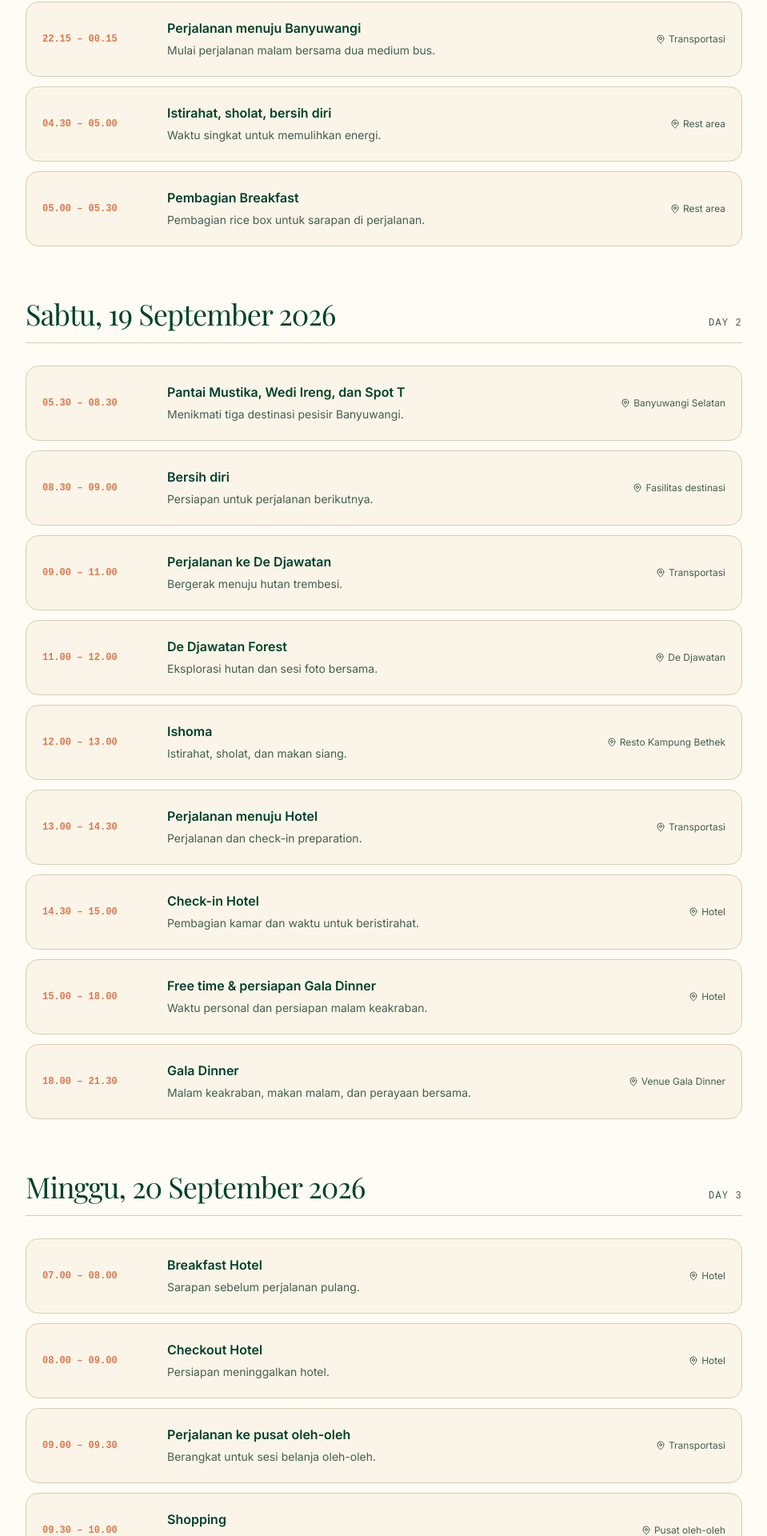
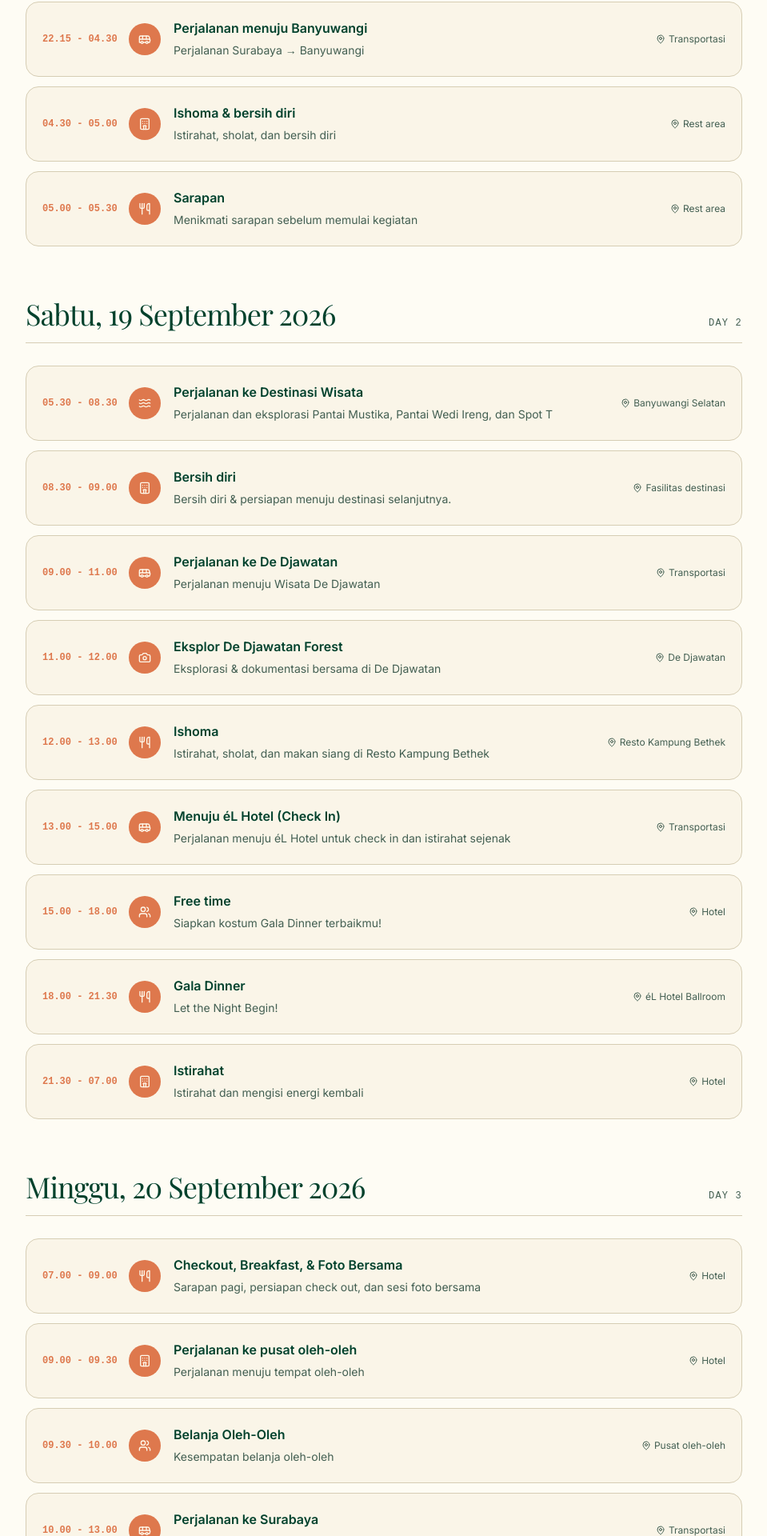
Before and after one commit to mirzaq19/sigs-gathering, a Next.js app: page /schedule in a window 1280 px wide. Shown: the part 846-2766 px from the top of the page at 80% size, without its empty margins (160-1119 px from the left). Built offline with nearby package versions, Linux system fonts and the light colour scheme; a web font is replaced by a local one.

Commit message:
feat: update itinerary content with UI enhancements

```diff
--- a/app/schedule/page.tsx
+++ b/app/schedule/page.tsx
@@ -47,11 +47,15 @@ export default function SchedulePage() {
                     whileInView={{ opacity: 1, x: 0 }}
                     viewport={{ once: true }}
                     transition={{ delay: index * 0.03 }}
-                    className="grid gap-3 rounded-xl border border-border bg-background p-5 md:grid-cols-[9rem_1fr_auto] md:items-center"
+                    className="grid gap-3 rounded-xl border border-border bg-background p-5 md:grid-cols-[6rem_1fr_auto] md:items-center"
                   >
-                    <span className="font-mono text-xs font-semibold text-accent">
+                    <div className="font-mono text-xs font-semibold text-accent">
                       {item.time}
-                    </span>
+                    </div>
+                    <div className="flex flex-col md:flex-row gap-2 md:gap-4 items-center">
+                      <div className="flex items-center rounded-full bg-accent p-4 md:p-3">
+                        <item.icon className="size-5 md:size-4 text-accent-foreground" />
+                      </div>
                       <div>
                         <h3 className="font-semibold text-primary">
                           {item.title}
@@ -59,6 +63,7 @@ export default function SchedulePage() {
                         <p className="mt-1 text-sm leading-6 text-muted-foreground">
                           {item.description}
                         </p>
+                      </div>
                     </div>
                     <span className="flex items-center gap-1 text-xs text-muted-foreground">
                       <MapPin className="size-3" />
--- a/data/schedules.const.ts
+++ b/data/schedules.const.ts
@@ -1,12 +1,4 @@
-import {
-  Users,
-  Camera,
-  Mountain,
-  Utensils,
-  Bus,
-  Hotel,
-  Waves,
-} from 'lucide-react';
+import { Users, Camera, Utensils, Bus, Hotel, Waves } from 'lucide-react';
 export interface Schedule {
   time: string;
   title: string;
@@ -18,170 +10,157 @@ export interface Schedule {
 export const SCHEDULES: Schedule[] = [
   {
     day: 'Jumat, 18 September 2026',
-    time: '22.00 – 22.15',
-    title: 'Kumpul di Surabaya',
-    description: 'Registrasi dan persiapan keberangkatan bersama.',
+    time: '22.00 - 22.15',
+    title: 'Persiapan Berangkat',
+    description: 'Registrasi & Persiapan keberangkatan di AMG Tower',
     location: 'Surabaya',
     icon: Users,
   },
   {
     day: 'Jumat, 18 September 2026',
-    time: '22.15 – 00.15',
+    time: '22.15 - 04.30',
     title: 'Perjalanan menuju Banyuwangi',
-    description: 'Mulai perjalanan malam bersama dua medium bus.',
+    description: 'Perjalanan Surabaya → Banyuwangi',
     location: 'Transportasi',
     icon: Bus,
   },
   {
     day: 'Jumat, 18 September 2026',
-    time: '04.30 – 05.00',
-    title: 'Istirahat, sholat, bersih diri',
-    description: 'Waktu singkat untuk memulihkan energi.',
+    time: '04.30 - 05.00',
+    title: 'Ishoma & bersih diri',
+    description: 'Istirahat, sholat, dan bersih diri',
     location: 'Rest area',
     icon: Hotel,
   },
   {
     day: 'Jumat, 18 September 2026',
-    time: '05.00 – 05.30',
-    title: 'Pembagian Breakfast',
-    description: 'Pembagian rice box untuk sarapan di perjalanan.',
+    time: '05.00 - 05.30',
+    title: 'Sarapan',
+    description: 'Menikmati sarapan sebelum memulai kegiatan',
     location: 'Rest area',
     icon: Utensils,
   },
   {
     day: 'Sabtu, 19 September 2026',
-    time: '05.30 – 08.30',
-    title: 'Pantai Mustika, Wedi Ireng, dan Spot T',
-    description: 'Menikmati tiga destinasi pesisir Banyuwangi.',
+    time: '05.30 - 08.30',
+    title: 'Perjalanan ke Destinasi Wisata',
+    description:
+      'Perjalanan dan eksplorasi Pantai Mustika, Pantai Wedi Ireng, dan Spot T',
     location: 'Banyuwangi Selatan',
     icon: Waves,
   },
   {
     day: 'Sabtu, 19 September 2026',
-    time: '08.30 – 09.00',
+    time: '08.30 - 09.00',
     title: 'Bersih diri',
-    description: 'Persiapan untuk perjalanan berikutnya.',
+    description: 'Bersih diri & persiapan menuju destinasi selanjutnya.',
     location: 'Fasilitas destinasi',
     icon: Hotel,
   },
   {
     day: 'Sabtu, 19 September 2026',
-    time: '09.00 – 11.00',
+    time: '09.00 - 11.00',
     title: 'Perjalanan ke De Djawatan',
-    description: 'Bergerak menuju hutan trembesi.',
+    description: 'Perjalanan menuju Wisata De Djawatan',
     location: 'Transportasi',
     icon: Bus,
   },
   {
     day: 'Sabtu, 19 September 2026',
-    time: '11.00 – 12.00',
-    title: 'De Djawatan Forest',
-    description: 'Eksplorasi hutan dan sesi foto bersama.',
+    time: '11.00 - 12.00',
+    title: 'Eksplor De Djawatan Forest',
+    description: 'Eksplorasi & dokumentasi bersama di De Djawatan',
     location: 'De Djawatan',
     icon: Camera,
   },
   {
     day: 'Sabtu, 19 September 2026',
-    time: '12.00 – 13.00',
+    time: '12.00 - 13.00',
     title: 'Ishoma',
-    description: 'Istirahat, sholat, dan makan siang.',
+    description: 'Istirahat, sholat, dan makan siang di Resto Kampung Bethek',
     location: 'Resto Kampung Bethek',
     icon: Utensils,
   },
   {
     day: 'Sabtu, 19 September 2026',
-    time: '13.00 – 14.30',
-    title: 'Perjalanan menuju Hotel',
-    description: 'Perjalanan dan check-in preparation.',
+    time: '13.00 - 15.00',
+    title: 'Menuju éL Hotel (Check In)',
+    description:
+      'Perjalanan menuju éL Hotel untuk check in dan istirahat sejenak',
     location: 'Transportasi',
     icon: Bus,
   },
   {
     day: 'Sabtu, 19 September 2026',
-    time: '14.30 – 15.00',
-    title: 'Check-in Hotel',
-    description: 'Pembagian kamar dan waktu untuk beristirahat.',
-    location: 'Hotel',
-    icon: Hotel,
-  },
-  {
-    day: 'Sabtu, 19 September 2026',
-    time: '15.00 – 18.00',
-    title: 'Free time & persiapan Gala Dinner',
-    description: 'Waktu personal dan persiapan malam keakraban.',
+    time: '15.00 - 18.00',
+    title: 'Free time',
+    description: 'Siapkan kostum Gala Dinner terbaikmu!',
     location: 'Hotel',
     icon: Users,
   },
   {
     day: 'Sabtu, 19 September 2026',
-    time: '18.00 – 21.30',
+    time: '18.00 - 21.30',
     title: 'Gala Dinner',
-    description: 'Malam keakraban, makan malam, dan perayaan bersama.',
-    location: 'Venue Gala Dinner',
+    description: 'Let the Night Begin!',
+    location: 'éL Hotel Ballroom',
     icon: Utensils,
   },
   {
+    day: 'Sabtu, 19 September 2026',
+    time: '21.30 - 07.00',
+    title: 'Istirahat',
+    description: 'Istirahat dan mengisi energi kembali',
+    location: 'Hotel',
+    icon: Hotel,
+  },
+  {
     day: 'Minggu, 20 September 2026',
-    time: '07.00 – 08.00',
-    title: 'Breakfast Hotel',
-    description: 'Sarapan sebelum perjalanan pulang.',
+    time: '07.00 - 09.00',
+    title: 'Checkout, Breakfast, & Foto Bersama',
+    description: 'Sarapan pagi, persiapan check out, dan sesi foto bersama',
     location: 'Hotel',
     icon: Utensils,
   },
   {
     day: 'Minggu, 20 September 2026',
-    time: '08.00 – 09.00',
-    title: 'Checkout Hotel',
-    description: 'Persiapan meninggalkan hotel.',
+    time: '09.00 - 09.30',
+    title: 'Perjalanan ke pusat oleh-oleh',
+    description: 'Perjalanan menuju tempat oleh-oleh',
     location: 'Hotel',
     icon: Hotel,
   },
   {
     day: 'Minggu, 20 September 2026',
-    time: '09.00 – 09.30',
-    title: 'Perjalanan ke pusat oleh-oleh',
-    description: 'Berangkat untuk sesi belanja oleh-oleh.',
+    time: '09.30 - 10.00',
+    title: 'Belanja Oleh-Oleh',
+    description: 'Kesempatan belanja oleh-oleh',
+    location: 'Pusat oleh-oleh',
+    icon: Users,
+  },
+  {
+    day: 'Minggu, 20 September 2026',
+    time: '10.00 - 13.00',
+    title: 'Perjalanan ke Surabaya',
+    description: 'Perjalanan kembali ke Surabaya',
     location: 'Transportasi',
     icon: Bus,
   },
   {
     day: 'Minggu, 20 September 2026',
-    time: '09.30 – 10.00',
-    title: 'Shopping',
-    description: 'Membeli oleh-oleh khas perjalanan.',
-    location: 'Pusat oleh-oleh',
-    icon: Users,
-  },
-  {
-    day: 'Minggu, 20 September 2026',
-    time: '10.00 – 13.00',
-    title: 'Perjalanan pulang',
-    description: 'Melanjutkan perjalanan menuju Surabaya.',
-    location: 'Transportasi',
-    icon: Bus,
-  },
-  {
-    day: 'Minggu, 20 September 2026',
-    time: '13.00 – 14.00',
+    time: '13.00 - 14.00',
     title: 'Ishoma',
-    description: 'Istirahat dan makan siang.',
+    description:
+      'Istirahat, sholat, & makan siang di Warung Kencur Probolinggo',
     location: 'Warung Kencur Probolinggo',
     icon: Utensils,
   },
   {
     day: 'Minggu, 20 September 2026',
-    time: '14.00 – 16.30',
-    title: 'Melanjutkan perjalanan',
-    description: 'Perjalanan akhir menuju Surabaya.',
+    time: '14.00 - 17.00',
+    title: 'Perjalanan pulang ke AMG Tower',
+    description: 'Melanjutkan perjalanan kembali ke Surabaya',
     location: 'Transportasi',
     icon: Bus,
   },
-  {
-    day: 'Minggu, 20 September 2026',
-    time: '16.30 – 17.00',
-    title: 'Sampai di Surabaya',
-    description: 'Penutupan perjalanan gathering 2026.',
-    location: 'Surabaya',
-    icon: Users,
-  },
 ];
```
Lines whose indentation alone changed are shown as unchanged.
